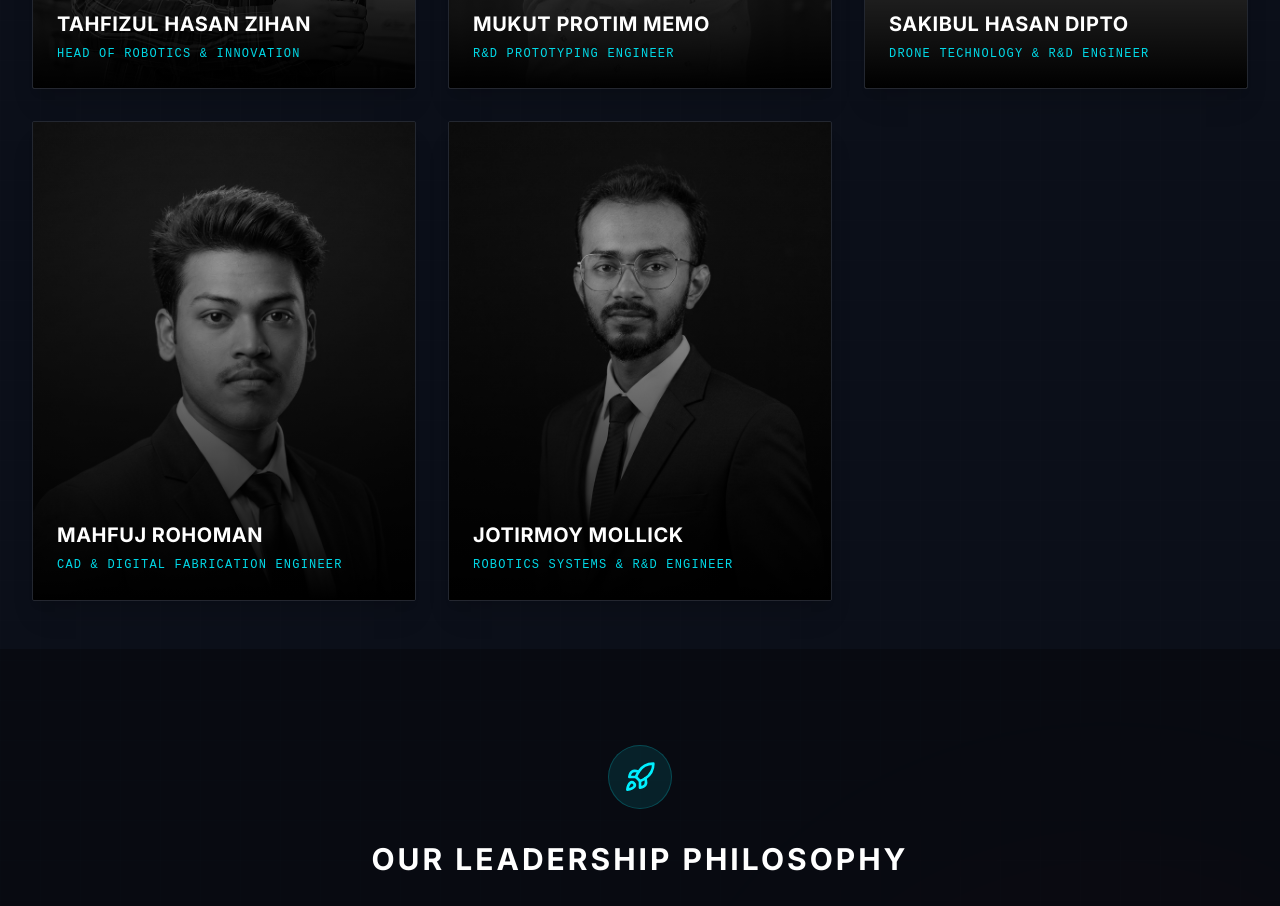
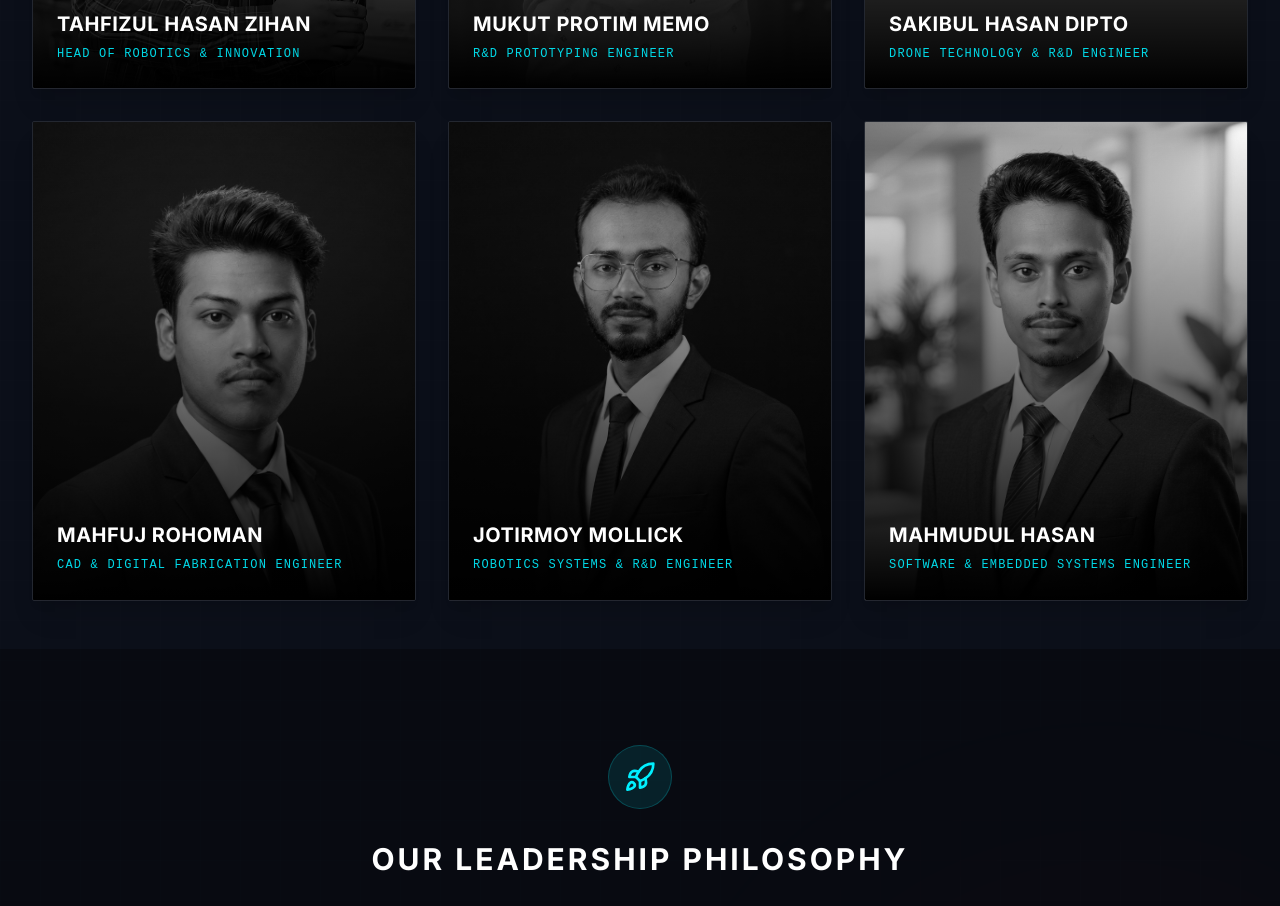
Before and after one commit to Napver00/ZantechMainSite, a React (Vite) app: page /team in a window 1280 px wide. Shown: the part 2460-3366 px from the top of the page. Built offline with nearby package versions, Linux system fonts and the light colour scheme; no server answers; grey boxes are pictures that could not be loaded.

Commit message:
Refactor code structure for improved readability and maintainability

```diff
--- a/src/pages/TeamPage.tsx
+++ b/src/pages/TeamPage.tsx
@@ -59,6 +59,7 @@ const TeamPage = () => {
         { name: "Sakibul Hasan Dipto", role: "Drone Technology & R&D Engineer", image: "/assets/team/sakibul_hasan_dipto.png" },
         { name: "Mahfuj Rohoman", role: "CAD & Digital Fabrication Engineer", image: "/assets/team/mahfuj_rohoman.jpg" },
         { name: "Jotirmoy Mollick", role: "Robotics Systems & R&D Engineer", image: "/assets/team/jotirmoy_mollick.jpg" },
+        { name: "Mahmudul Hasan", role: "Software & Embedded Systems Engineer", image: "/assets/team/mahmudul_hasan.jpg" },
     ];
 
     return (
```
Also changed, not shown: public/assets/team/mahmudul_hasan.jpg (added).
